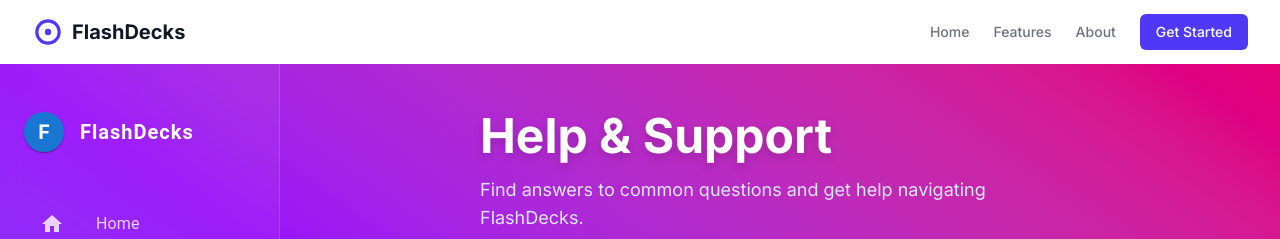
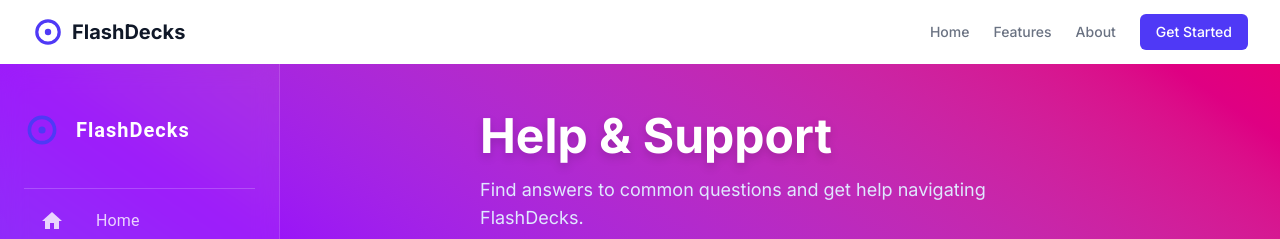
Before and after one commit to Lakshay-bleh/flashcarda-ai, a Next.js app: page /help in a window 1280 px wide. Shown: the top 239 px of the page. Built offline with nearby package versions, Linux system fonts and the light colour scheme; no server answers.

Commit message:
fixed sidebar

```diff
--- a/components/Sidebar.tsx
+++ b/components/Sidebar.tsx
@@ -43,10 +43,13 @@
     <Box
       component="nav"
       sx={{
+        position: "sticky",
+        top: 0,
+        height: "100vh",
+        overflowY: "auto",
         width: { xs: "100%", sm: 280 },
         bgcolor: "rgba(255 255 255 / 0.05)",
         backdropFilter: "blur(12px)",
-        height: "100vh",
         px: 3,
         py: 6,
         borderRight: "1px solid rgba(255 255 255 / 0.15)",
@@ -65,27 +68,20 @@
           userSelect: "none",
         }}
       >
-        <Box
-          sx={{
-            bgcolor: "primary.main",
-            width: 40,
-            height: 40,
-            borderRadius: "50%",
-            display: "flex",
-            alignItems: "center",
-            justifyContent: "center",
-            fontWeight: "bold",
-            fontSize: "1.25rem",
-            boxShadow: 1,
-            color: "white",
-          }}
+        <svg
+          className="h-9 w-9 text-indigo-600"
+          fill="currentColor"
+          viewBox="0 0 20 20"
         >
-          F
-        </Box>
+          <path d="M10 2a8 8 0 100 16 8 8 0 000-16zm0 14a6 6 0 110-12 6 6 0 010 12z" />
+          <path d="M10 12a2 2 0 100-4 2 2 0 000 4z" />
+        </svg>
         <Typography variant="h6" fontWeight="bold" letterSpacing={1}>
           FlashDecks
         </Typography>
       </Box>
+
+      <Divider sx={{ borderColor: "rgba(255 255 255 / 0.2)" }} />
 
       {/* Navigation List */}
       <List sx={{ flexGrow: 1 }}>
--- a/src/styles/globals.css
+++ b/src/styles/globals.css
@@ -17,6 +17,12 @@
     --background: #0a0a0a;
     --foreground: #ededed;
   }
+}
+
+.sidebar {
+  position: sticky;
+  top: 0;
+  height: calc(100vh);
 }
 
 .flashcard {
```
